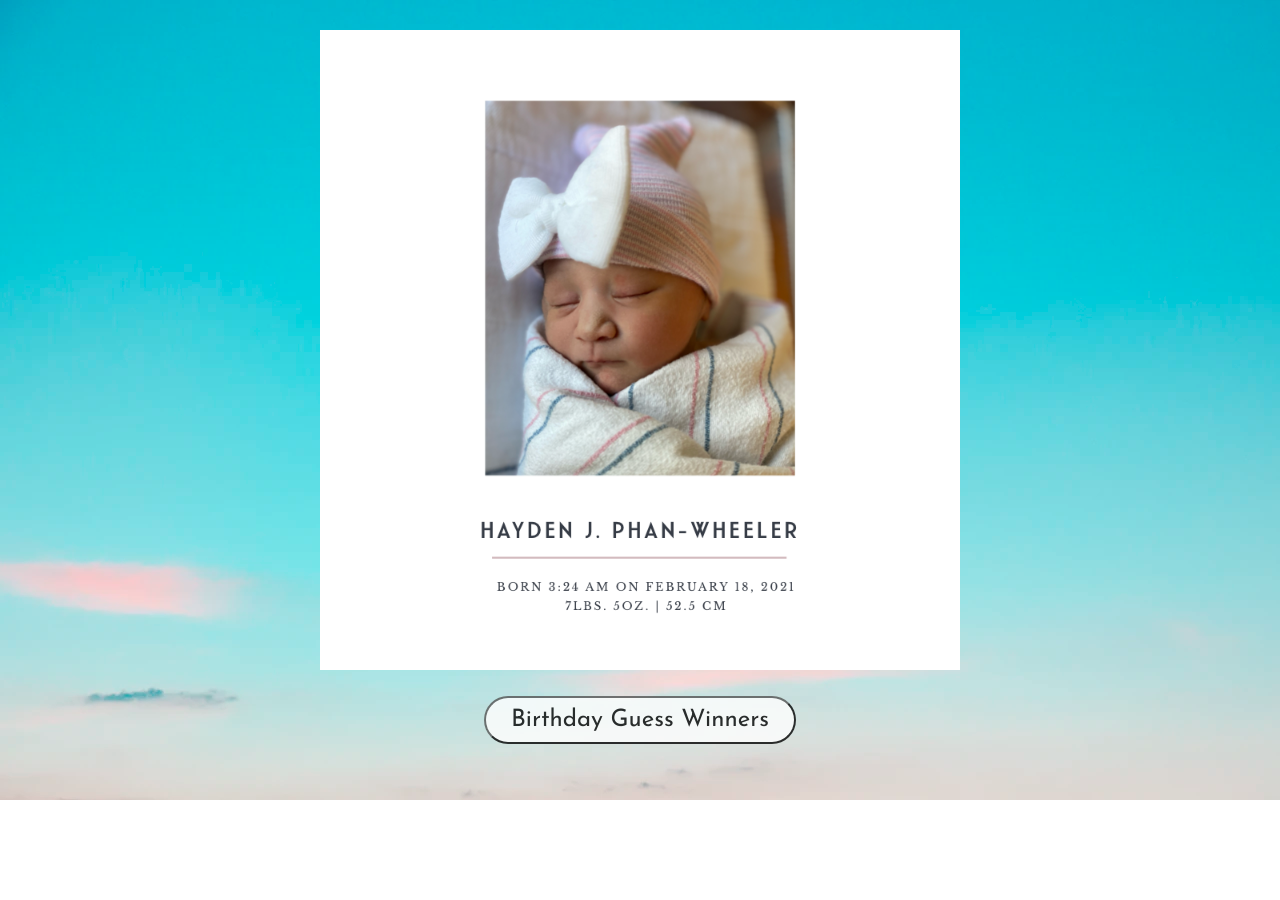
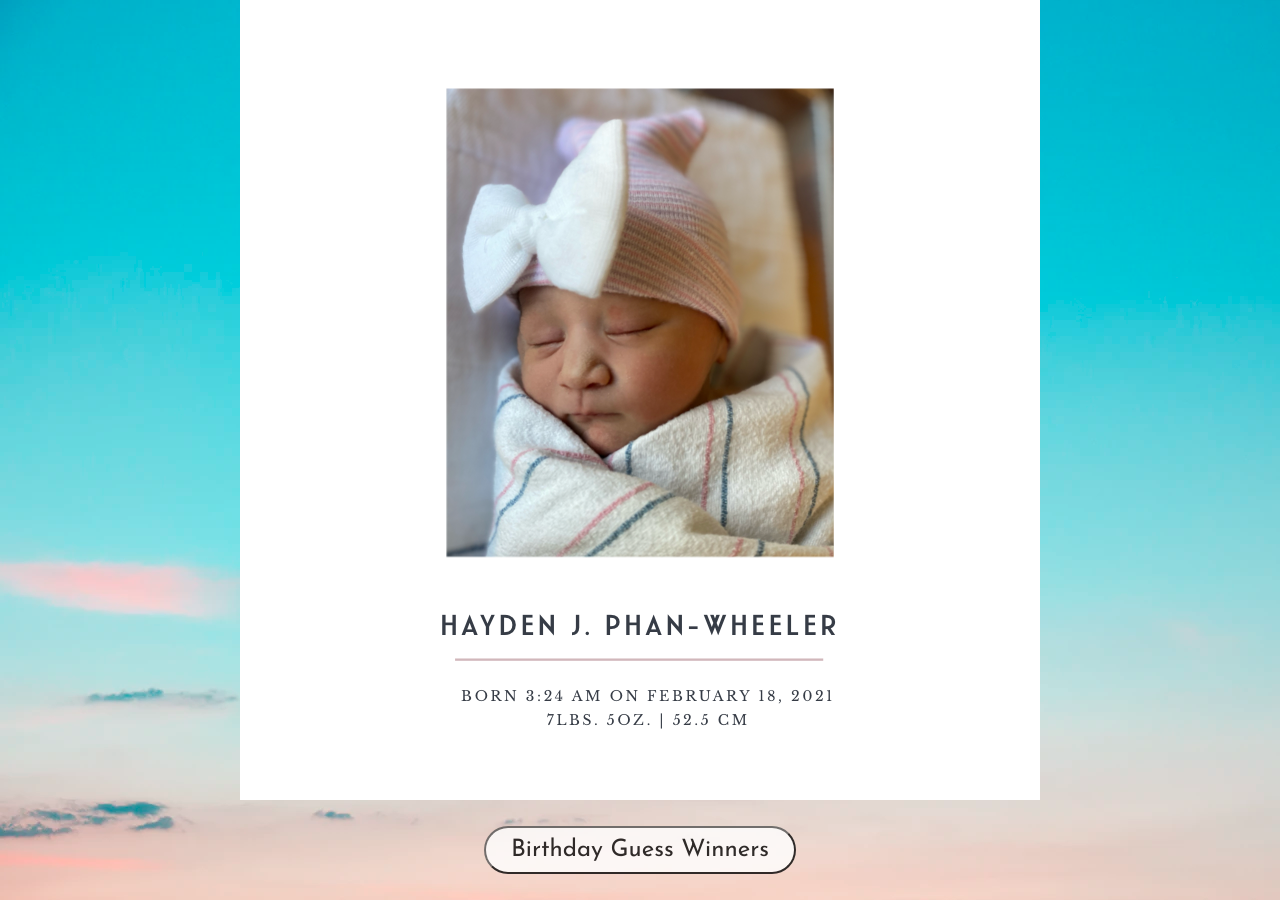
Before and after one commit to beckyphan/bpw-frontend, a React (Create React App) app: page / in a window 1280 px wide. Before the commit the page ends 800 px from the top, so only its background shows below. Built offline with nearby package versions, Linux system fonts and the light colour scheme.

Commit message:
Update img size cas

```diff
--- a/src/App.css
+++ b/src/App.css
@@ -56,7 +56,8 @@
 }
 
 img {
-  width: 50%;
+  min-width: 50%;
+  max-width: 75%;
 }
 
 a {
```
